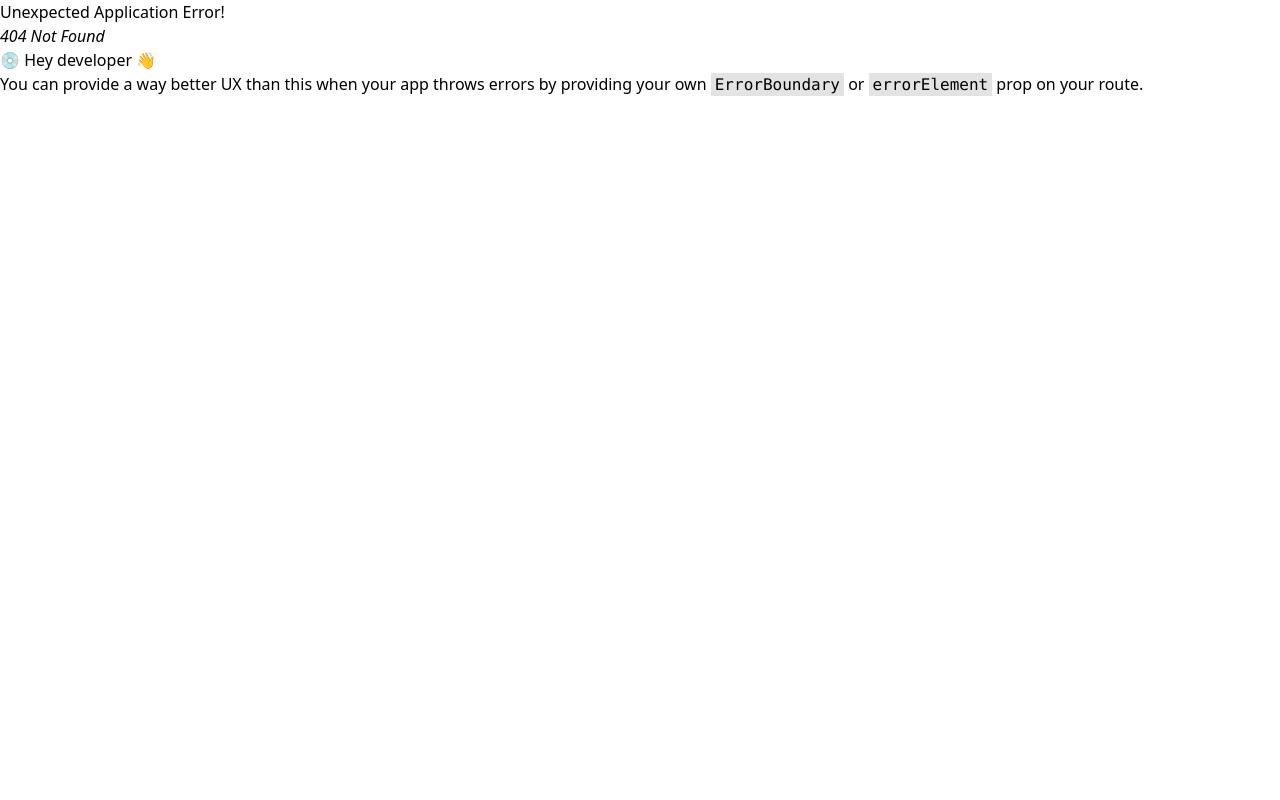
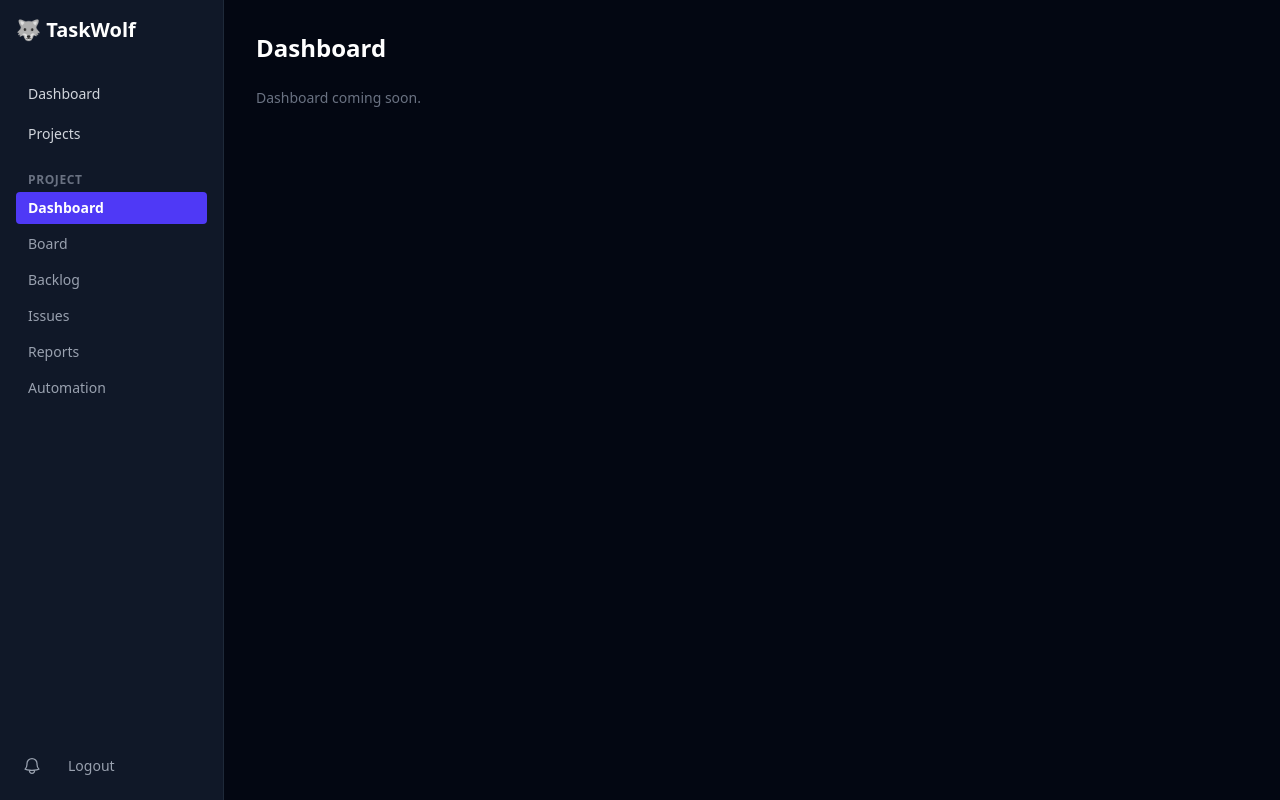
Before and after one commit to WolfTasks/TaskWolf, a React (Vite) app in the folder frontend/: page /p/1/dashboard in a window 1280 px wide. Before the commit this address had no page. Built offline with nearby package versions, Linux system fonts and the light colour scheme; no server answers; sample sign-in values are in the browser's storage.

Commit message:
feat(dashboard): add ProjectDashboardPage skeleton, route, and nav link

```diff
--- a/frontend/package.json
+++ b/frontend/package.json
@@ -25,6 +25,7 @@
     "lucide-react": "^0.441.0",
     "react": "^19.0.0",
     "react-dom": "^19.0.0",
+    "react-grid-layout": "^2.2.3",
     "react-router-dom": "^6.26.0",
     "recharts": "^2.12.0",
     "tailwind-merge": "^2.4.0",
@@ -35,6 +36,7 @@
     "@types/node": "^22.0.0",
     "@types/react": "^19.0.0",
     "@types/react-dom": "^19.0.0",
+    "@types/react-grid-layout": "^1.3.6",
     "@vitejs/plugin-react": "^6.0.2",
     "tailwindcss": "^4.0.0",
     "typescript": "^5.5.3",
--- a/frontend/src/app/router.tsx
+++ b/frontend/src/app/router.tsx
@@ -10,6 +10,7 @@ import { IssueListPage } from '@/pages/issues/IssueListPage'
 import { IssueDetailPage } from '@/pages/issues/IssueDetailPage'
 import { BoardPage } from '@/pages/board/BoardPage'
 import { BacklogPage } from '@/pages/backlog/BacklogPage'
+import { ProjectDashboardPage } from '@/pages/project-dashboard/ProjectDashboardPage'
 import { ReportsPage } from '@/pages/reports/ReportsPage'
 import { NotificationsPage } from '@/pages/notifications/NotificationsPage'
 import { WorkflowEditorPage } from '@/pages/settings/WorkflowEditorPage'
@@ -39,6 +40,7 @@ export const router = createBrowserRouter([
       { path: '/projects/new', element: <ProjectCreatePage /> },
       { path: '/p/:key/issues', element: <IssueListPage /> },
       { path: '/p/:key/issues/:issueKey', element: <IssueDetailPage /> },
+      { path: '/p/:key/dashboard', element: <ProjectDashboardPage /> },
       { path: '/p/:key/board', element: <BoardPage /> },
       { path: '/p/:key/backlog', element: <BacklogPage /> },
       { path: '/p/:key/reports', element: <ReportsPage /> },
--- a/frontend/src/layouts/AppLayout.tsx
+++ b/frontend/src/layouts/AppLayout.tsx
@@ -34,6 +34,7 @@ export function AppLayout() {
                 Project
               </p>
               <div className="flex flex-col gap-1">
+                <NavLink to={`/p/${projectKey}/dashboard`} className={subNavLinkClass}>Dashboard</NavLink>
                 <NavLink to={`/p/${projectKey}/board`} className={subNavLinkClass}>Board</NavLink>
                 <NavLink to={`/p/${projectKey}/backlog`} className={subNavLinkClass}>Backlog</NavLink>
                 <NavLink to={`/p/${projectKey}/issues`} className={subNavLinkClass}>Issues</NavLink>
--- /dev/null
+++ b/frontend/src/pages/project-dashboard/ProjectDashboardPage.tsx
@@ -0,0 +1,8 @@
+export function ProjectDashboardPage() {
+  return (
+    <div className="max-w-7xl">
+      <h1 className="text-2xl font-bold mb-6">Dashboard</h1>
+      <p className="text-gray-500 text-sm">Dashboard coming soon.</p>
+    </div>
+  )
+}
```
Also changed, not shown: 1 other file (tests, documents, lock files or other folders).
